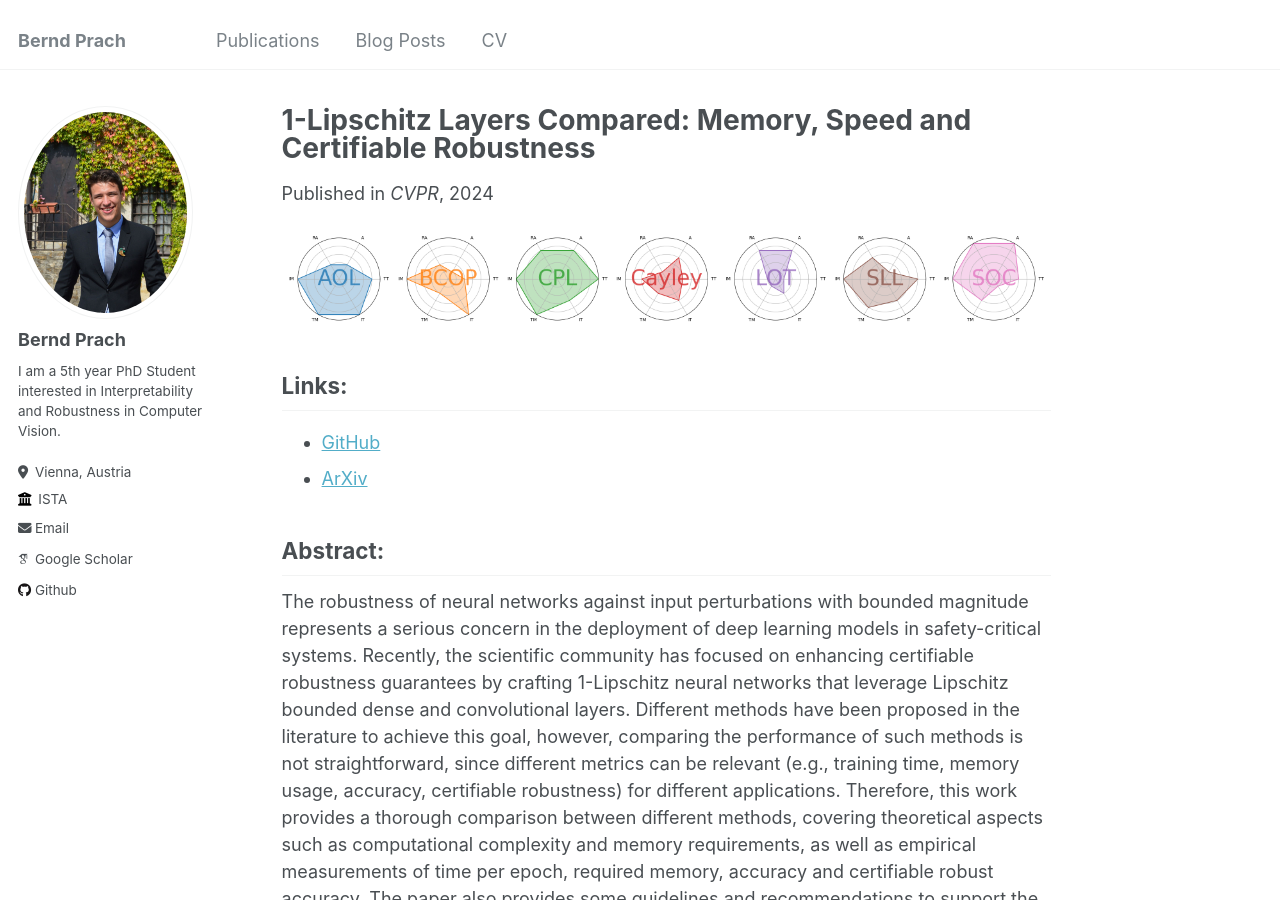
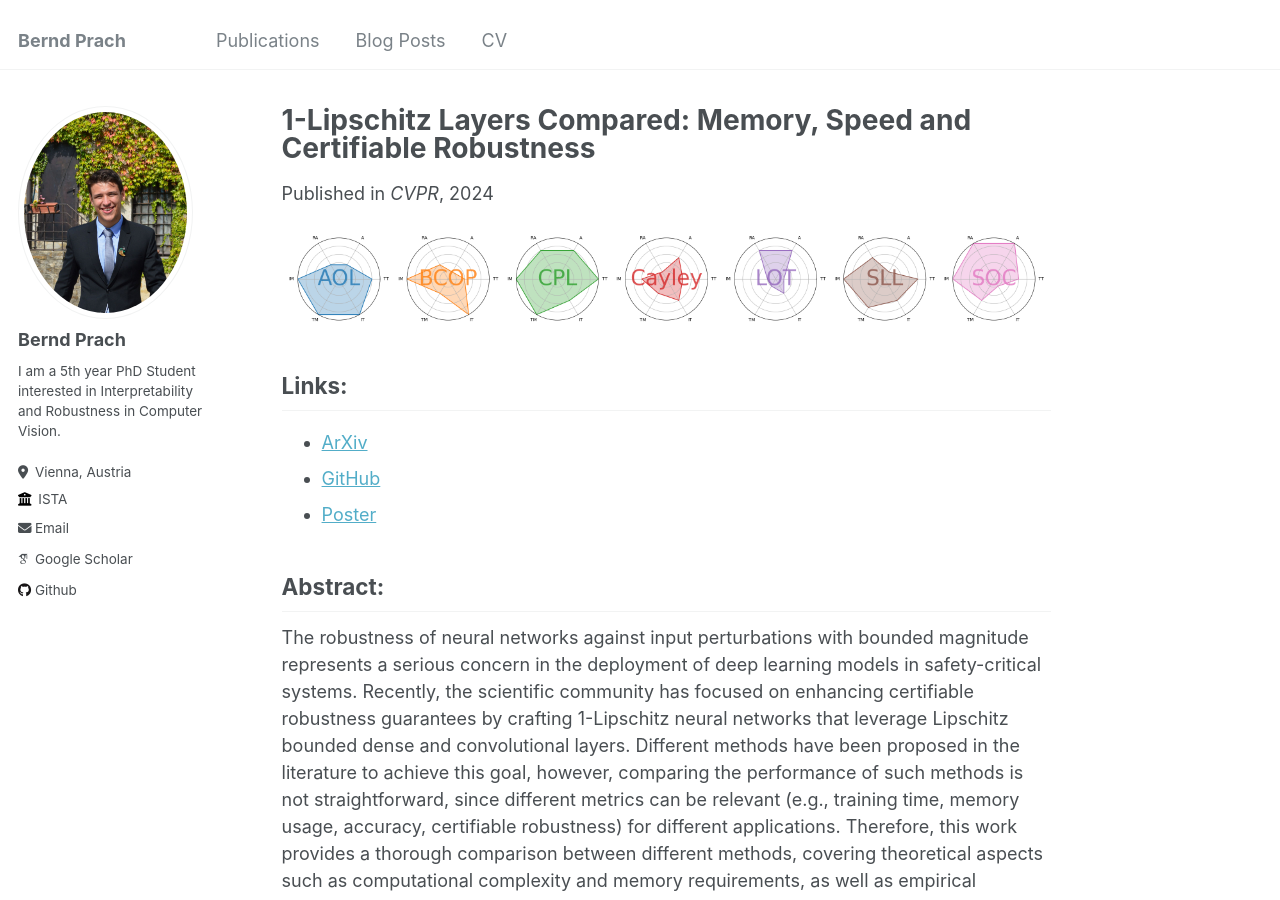
Before and after one commit to berndprach/berndprach.github.io, a Jekyll site: the page built from _publications/1_lipschitz_layers_compared.md, in a window 1280 px wide and 900 px high. Built offline with Jekyll 4.4.1, drawn with Linux system fonts in a browser that asks for light colours; some web fonts are replaced.

Commit message:
Update 1_lipschitz_layers_compared.md

```diff
--- a/_publications/1_lipschitz_layers_compared.md
+++ b/_publications/1_lipschitz_layers_compared.md
@@ -10,12 +10,13 @@ paperurl: 'https://arxiv.org/abs/2311.16833'
 citation: 'Prach, Bernd, Fabio Brau, Giorgio Buttazzo, and Christoph H. Lampert. "1-Lipschitz Layers Compared: Memory, Speed, and Certifiable Robustness." arXiv preprint arXiv:2311.16833 (2023).'
 ---
 
-<img src="https://github.com/berndprach/berndprach.github.io/blob/master/images/star_plot_line.png" alt="Radar plot of results" width="800"/>
+<img src="/images/star_plot_line.png" alt="Radar plot of results" width="1200"/>
 
 
 ## Links:
+- [ArXiv](https://arxiv.org/abs/2311.16833)
 - [GitHub](https://github.com/berndprach/1LipschitzLayersCompared)
-- [ArXiv](https://arxiv.org/abs/2311.16833)
+- [Poster](https://drive.google.com/file/d/1774juF7XtxgJTUi8g0a8B8sH8AuSvRj7/view?usp=sharing)
 
 ## Abstract:
 The robustness of neural networks against input perturbations with bounded magnitude represents a serious concern
```
